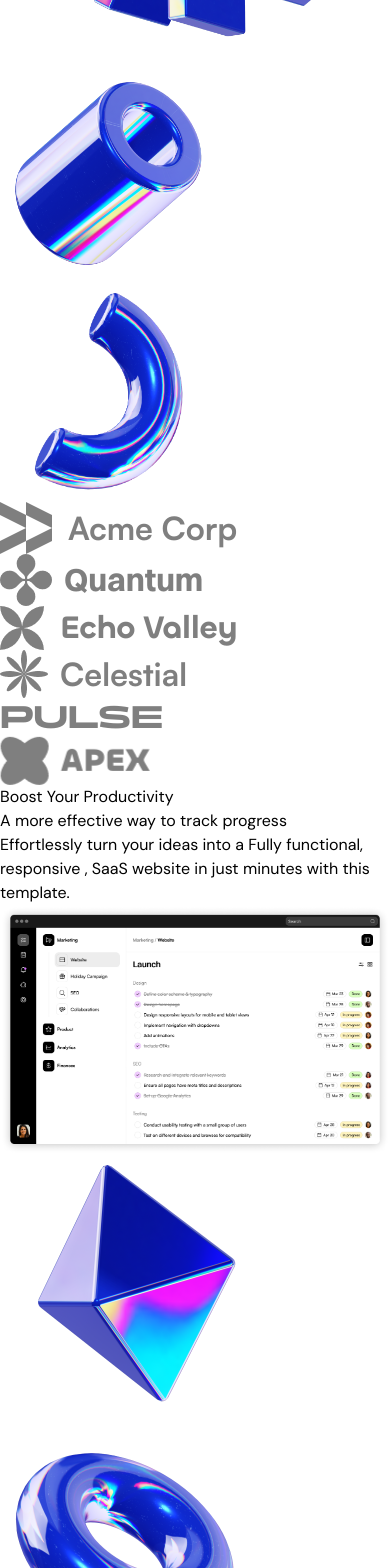
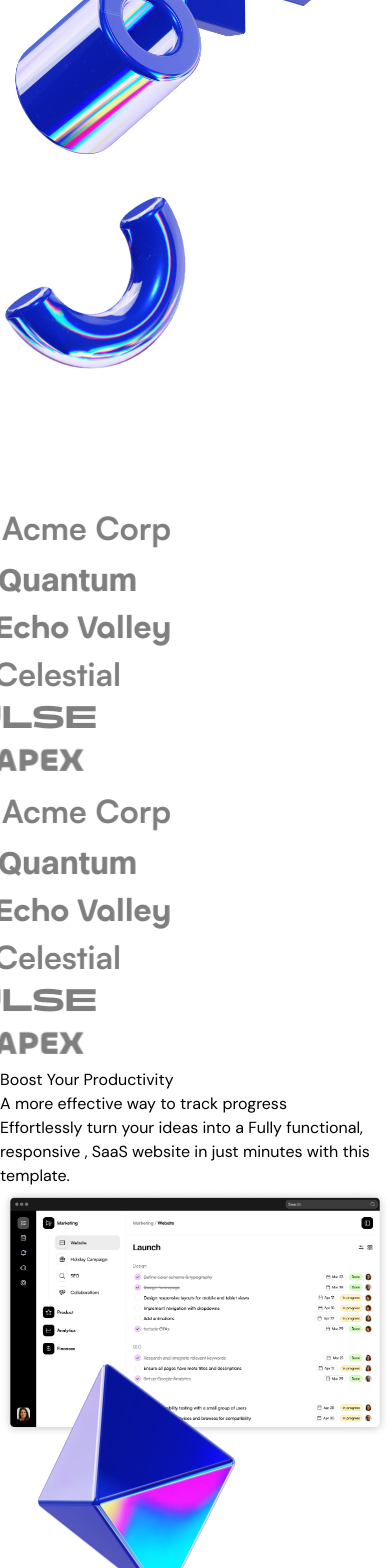
Before and after one commit to alvinja81/magicAI, a Next.js app: page / in a window 390 px wide. Shown: the part 1760-3328 px from the top of the page. Built offline with nearby package versions, Linux system fonts and the light colour scheme.

Commit message:
update animations using framer motion

```diff
--- a/src/sections/Hero.tsx
+++ b/src/sections/Hero.tsx
@@ -1,21 +1,34 @@
-"use client"
+"use client";
 
 import cylinderImage from "@/assets/cylinder.png";
 import ArrowIcon from "@/assets/arrow-right.svg";
 import cogImage from "@/assets/cog.png";
 import Image from "next/image";
 import noodleImage from "@/assets/noodle.png";
-import { motion, useScroll } from "framer-motion";
+import {
+  motion,
+  useScroll,
+  useTransform,
+  useMotionValueEvent,
+} from "framer-motion";
+import { useRef } from "react";
 
 export const Hero = () => {
+  const heroRef = useRef(null);
+  const { scrollYProgress } = useScroll({
+    target: heroRef,
+    offset: ["start end", "end start"],
+  });
+  const translateY = useTransform(scrollYProgress, [0, 1], [150, -150]);
   return (
-    <section className="pt-8 pb-20 md:pt-5 md:bp-10 bg-[radial-gradient(ellipse_200%_100%_at_bottom_left,#183EC2,#EAEEFE_100%)] overflow-x-clip">
+    <section
+      ref={heroRef}
+      className="pt-8 pb-20 md:pt-5 md:bp-10 bg-[radial-gradient(ellipse_200%_100%_at_bottom_left,#183EC2,#EAEEFE_100%)] overflow-x-clip"
+    >
       <div className="container">
         <div className="md:flex items-center">
           <div className="md:w-[478px]">
-            <div className="tag">
-              Version 2.0 is here
-            </div>
+            <div className="tag">Version 2.0 is here</div>
             <h1 className="text-5xl md:text-7xl font-bold tracking-tighter bg-gradient-to-b from-black to-[#001E80] text-transparent bg-clip-text mt-6">
               Pathway to productivity
             </h1>
@@ -40,28 +53,34 @@ export const Hero = () => {
               alt="Cog image"
               className="md:absolute md:h-full md:w-auto md:max-w-none md:-left-6 lg:left-0"
               animate={{
-                translateY: [-30,30],
-
+                translateY: [-30, 30],
               }}
               transition={{
                 repeat: Infinity,
-                repeatType:"mirror",
-                duration:3,
-                ease:"easeInOut"
+                repeatType: "mirror",
+                duration: 3,
+                ease: "easeInOut",
               }}
             />
-            <Image
-              src={cylinderImage}
+            <motion.img
+              src={cylinderImage.src}
               width={220}
               height={220}
               alt="cylinder Image"
               className="hidden md:block -top-8 -left-32 md:absolute"
+              style={{
+                translateY: translateY,
+              }}
             />
-            <Image
-              src={noodleImage}
+            <motion.img
+              src={noodleImage.src}
               width={220}
               className="hidden lg:block absolute top-[524px] left-[448px] rotate-30"
               alt={"noodle Image"}
+              style={{
+                rotate: 30,
+                translateY: translateY,
+              }}
             />
           </div>
         </div>
--- a/src/sections/LogoTicker.tsx
+++ b/src/sections/LogoTicker.tsx
@@ -1,3 +1,4 @@
+"use client";
 import acmeLogo from "@/assets/logo-acme.png";
 import quantumLogo from "@/assets/logo-quantum.png";
 import echoLogo from "@/assets/logo-echo.png";
@@ -5,13 +6,23 @@ import celestialLogo from "@/assets/logo-celestial.png";
 import pulseLogo from "@/assets/logo-pulse.png";
 import apexLogo from "@/assets/logo-apex.png";
 import Image from "next/image";
+import { motion } from "framer-motion";
 
 export const LogoTicker = () => {
   return (
     <div className="py-8 md:py-12 bg-white">
       <div className="container">
         <div className="flex overflow-hidden [mask-image:linear-gradient(to_right,transparent,black,transparent)]">
-          <div className="flex gap-14 ">
+          <motion.div
+            className="flex gap-14 pr-14"
+            animate={{ translateX: "-50%" }}
+            transition={{
+              duration: 20,
+              repeat: Infinity,
+              ease: "linear",
+              repeatType: "loop",
+            }}
+          >
             <Image
               src={acmeLogo}
               alt="Acme Logo"
@@ -42,7 +53,40 @@ export const LogoTicker = () => {
               alt="pex Logo"
               className="logo-ticker-image"
             />
-          </div>
+
+            {/*Second set of logos for animation*/}
+
+            <Image
+              src={acmeLogo}
+              alt="Acme Logo"
+              className="logo-ticker-image"
+            />
+            <Image
+              src={quantumLogo}
+              alt="Quantum Logo"
+              className="logo-ticker-image"
+            />
+            <Image
+              src={echoLogo}
+              alt="Echo Logo"
+              className="logo-ticker-image"
+            />
+            <Image
+              src={celestialLogo}
+              alt="Celestial Logo"
+              className="logo-ticker-image"
+            />
+            <Image
+              src={pulseLogo}
+              alt="Pulse Logo"
+              className="logo-ticker-image"
+            />
+            <Image
+              src={apexLogo}
+              alt="pex Logo"
+              className="logo-ticker-image"
+            />
+          </motion.div>
         </div>
       </div>
     </div>
--- a/src/sections/ProductShowcase.tsx
+++ b/src/sections/ProductShowcase.tsx
@@ -1,10 +1,22 @@
+"use client";
 import productImage from "@/assets/product-image.png";
 import pyramidImage from "@/assets/pyramid.png";
 import tubeImage from "@/assets/tube.png";
 import Image from "next/image";
+import { motion, useScroll, useTransform } from "framer-motion";
+import { useRef } from "react";
 export const ProductShowcase = () => {
+  const sectionRef = useRef(null);
+  const { scrollYProgress } = useScroll({
+    target: sectionRef,
+    offset: ["start end", "end start"],
+  });
+  const translateY = useTransform(scrollYProgress, [0, 1], [150, -150]);
   return (
-    <section className="bg-gradient-to-b from-[#ffffff] to-[#D2DCFF] py-24 overflow-x-clip">
+    <section
+      ref={sectionRef}
+      className="bg-gradient-to-b from-[#ffffff] to-[#D2DCFF] py-24 overflow-x-clip"
+    >
       <div className="container">
         <div className="section-heading">
           <div className="flex justify-center">
@@ -20,19 +32,21 @@ export const ProductShowcase = () => {
         </div>
         <div className="relative">
           <Image src={productImage} alt="Product Image" className="mt-10" />
-          <Image
-            src={pyramidImage}
+          <motion.img
+            src={pyramidImage.src}
             alt="Pyramid Image"
             height={262}
             width={262}
             className="hidden md:block absolute -right-36 -top-32"
+            style={{ translateY }}
           />
-          <Image
-            src={tubeImage}
+          <motion.img
+            src={tubeImage.src}
             alt="Tube Image"
             width={248}
             height={248}
             className="hidden md:block absolute -left-36 bottom-32"
+            style={{ translateY }}
           />
         </div>
       </div>
```
